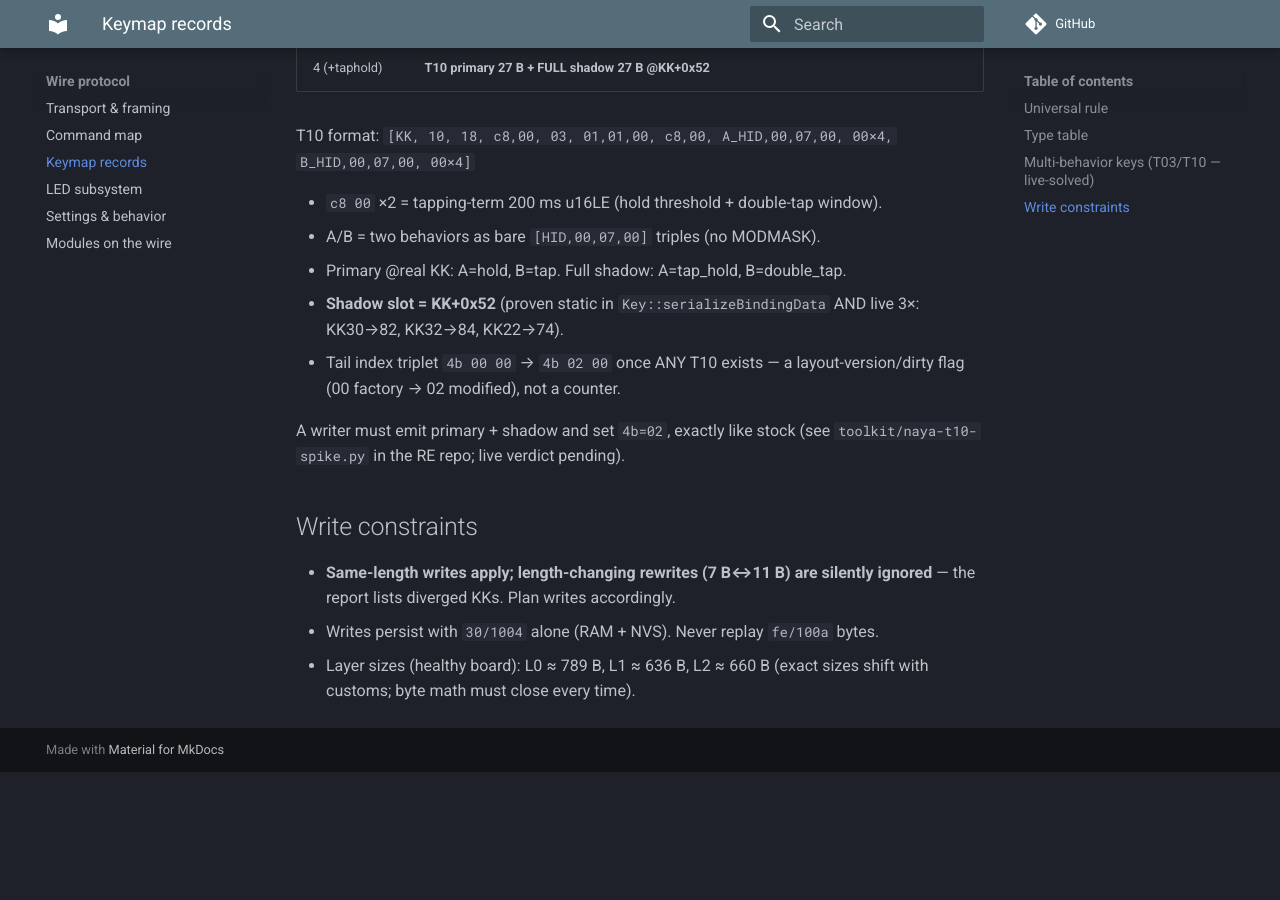
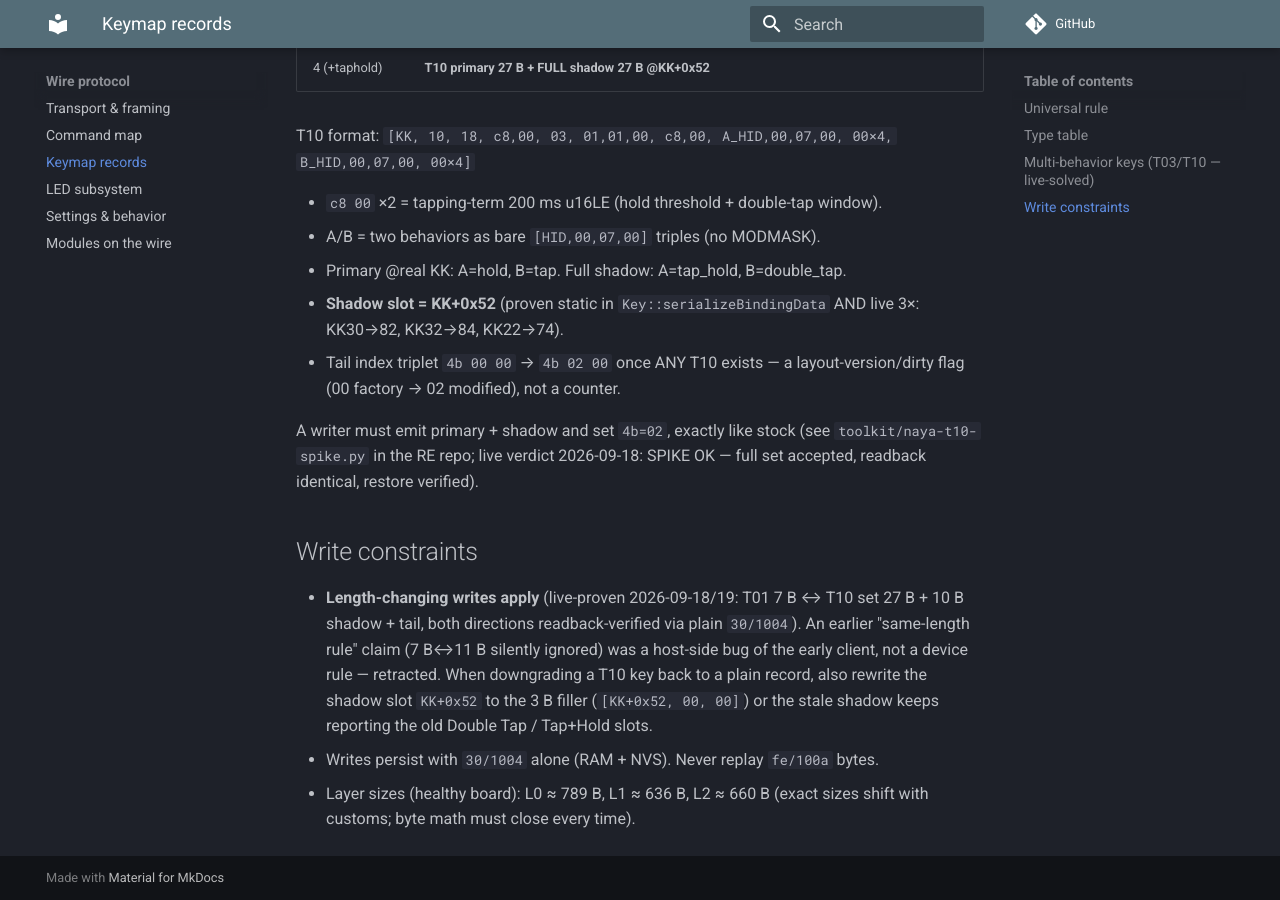
Before and after one commit to NemeZZiZZ/naya-create-kb, an MkDocs documentation site: the page built from docs/protocol/keymap.md, in a window 1280 px wide and 900 px high, scrolled down 1994 px. Built offline with MkDocs 1.6.1 and Material for MkDocs 9.7.7, drawn with Linux system fonts in a browser that asks for light colours; comment, search, counter and statistics services are not loaded; before the commit the page ends 2766 px from its top, so only the background shows below that.

Commit message:
KB: retract same-length write rule (S1-refuted); T10 spike verdict OK

```diff
--- a/docs/protocol/keymap.md
+++ b/docs/protocol/keymap.md
@@ -56,12 +56,18 @@ T10 format:
 
 A writer must emit primary + shadow and set `4b=02`, exactly like
 stock (see `toolkit/naya-t10-spike.py` in the RE repo; live verdict
-pending).
+2026-09-18: SPIKE OK — full set accepted, readback identical, restore
+verified).
 
 ## Write constraints
 
-- **Same-length writes apply; length-changing rewrites (7 B↔11 B) are
-  silently ignored** — the report lists diverged KKs. Plan writes accordingly.
+- **Length-changing writes apply** (live-proven 2026-09-18/19: T01 7 B ↔ T10
+  set 27 B + 10 B shadow + tail, both directions readback-verified via plain
+  `30/1004`). An earlier "same-length rule" claim (7 B↔11 B silently ignored)
+  was a host-side bug of the early client, not a device rule — retracted.
+  When downgrading a T10 key back to a plain record, also rewrite the shadow
+  slot `KK+0x52` to the 3 B filler (`[KK+0x52, 00, 00]`) or the stale shadow
+  keeps reporting the old Double Tap / Tap+Hold slots.
 - Writes persist with `30/1004` alone (RAM + NVS). Never replay
   `fe/100a` bytes.
 - Layer sizes (healthy board): L0 ≈ 789 B, L1 ≈ 636 B, L2 ≈ 660 B
```
